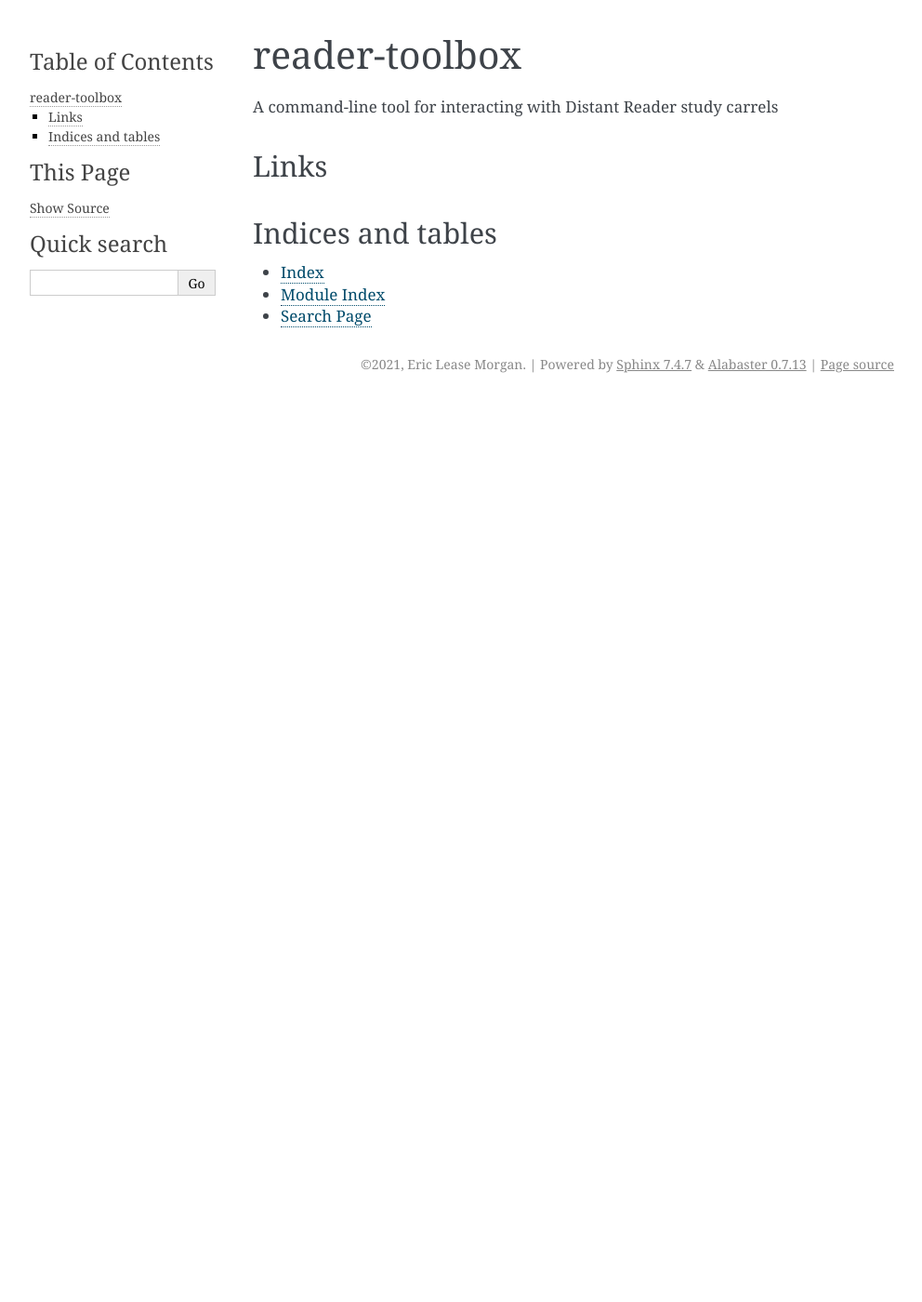
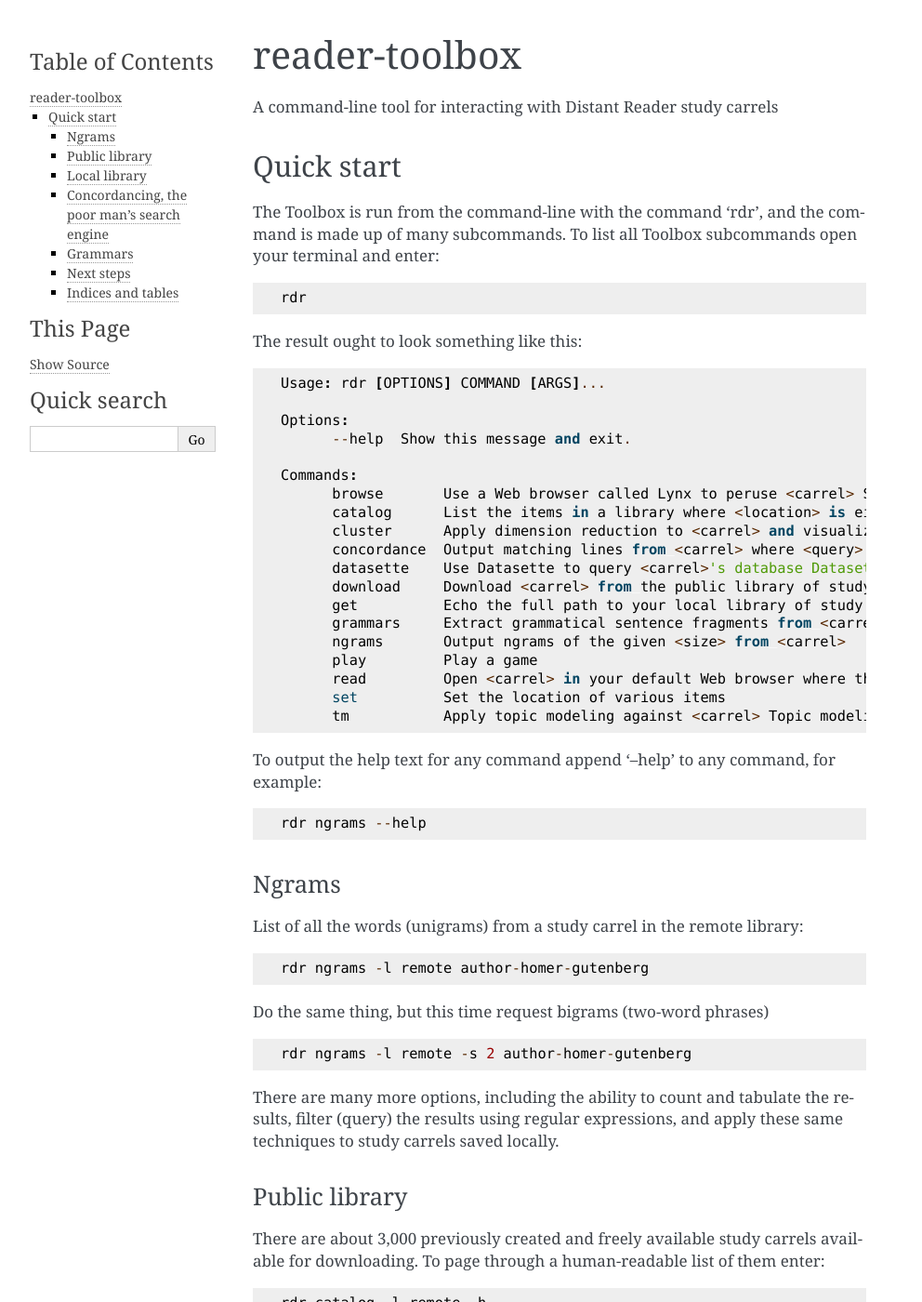
Before and after one commit to ericleasemorgan/reader-toolbox, a Sphinx documentation site: the page built from docs/index.rst, in a window 1280 px wide and 1400 px high. Shown: the whole window at 93% size, without its empty margins (148-1140 px from the left). Built offline with Sphinx 7.4.7, drawn with Linux system fonts in a browser that asks for light colours; some of the changed text lies outside the part shown.

Commit message:
Writing documentation

```diff
--- a/docs/index.rst
+++ b/docs/index.rst
@@ -4,18 +4,114 @@
    contain the root `toctree` directive.
 
 reader-toolbox
-==============
+**************
 
 A command-line tool for interacting with Distant Reader study carrels
-
 
 .. toctree::
    :maxdepth: 2
    :caption: Contents:
 
 
-Links
------
+Quick start
+===========
+
+The Toolbox is run from the command-line with the command 'rdr', and the command is made up of many subcommands. To list all Toolbox subcommands open your terminal and enter: ::
+
+  rdr
+
+The result ought to look something like this: ::
+
+  Usage: rdr [OPTIONS] COMMAND [ARGS]...
+
+  Options:
+	--help  Show this message and exit.
+
+  Commands:
+	browse       Use a Web browser called Lynx to peruse <carrel> Study...
+	catalog      List the items in a library where <location> is either...
+	cluster      Apply dimension reduction to <carrel> and visualize where...
+	concordance  Output matching lines from <carrel> where <query> is a word...
+	datasette    Use Datasette to query <carrel>'s database Datasette is an...
+	download     Download <carrel> from the public library of study carrels A...
+	get          Echo the full path to your local library of study carrels...
+	grammars     Extract grammatical sentence fragments from <carrel> where...
+	ngrams       Output ngrams of the given <size> from <carrel>
+	play         Play a game
+	read         Open <carrel> in your default Web browser where the location...
+	set          Set the location of various items
+	tm           Apply topic modeling against <carrel> Topic modeling is the...
+
+To output the help text for any command append '--help' to any command, for example: ::
+
+  rdr ngrams --help
+
+
+Ngrams
+------
+
+List of all the words (unigrams) from a study carrel in the remote library: ::
+
+  rdr ngrams -l remote author-homer-gutenberg
+
+Do the same thing, but this time request bigrams (two-word phrases) ::
+
+  rdr ngrams -l remote -s 2 author-homer-gutenberg
+
+There are many more options, including the ability to count and tabulate the results, filter (query) the results using regular expressions, and apply these same techniques to study carrels saved locally.
+
+
+Public library
+--------------
+
+There are about 3,000 previously created and freely available study carrels available for downloading. To page through a human-readable list of them enter: ::
+
+  rdr catalog -l remote -h
+
+The raw, unprocessed listing of remote study carrels is a tab-delimited stream, and consequently the previous command, sans the -h option, is very amenable to post-processing. For more detail, see the Tutorials.
+
+
+Local library
+-------------
+
+If you create a local collection of study carrels, then there are many more things you can do. To configure the location of your local collection, use the 'set' command, and you will be prompted for the name of a folder/directory: ::
+
+  rdr set local
+
+Now you can download a study carrel from the remote library and add it to your local collection: ::
+
+  rdr download author-homer-gutenberg
+
+You can now list the study carrels in your local collection: ::
+
+  rdr catalog
+
+
+Concordancing, the poor man's search engine
+-------------------------------------------
+
+Once you have identified words or ngrams of interest, you use a concordance (a poor man's search engine) to see how the words are used within the context of a study carrel. For example: ::
+
+  rdr concordance author-homer-gutenberg -q horse
+
+The -q option can also be a phrase: ::
+
+  rdr concordance author-homer-gutenberg -q 'fleet horses'
+
+
+Grammars
+--------
+
+When sentences are constructed using well-defined grammars, it is easy to extract sentence fragments matching those grammars. For example, to extract all the sentence fragments whose sentences are in the form of subject-verb-object, enter the following command. In order to use this function, you may need to install a language model, and if you do, then you will be asked to do so: ::
+
+  rdr grammars author-homer-gutenberg svo
+
+There are many more grammars availble in the Toolbox.
+
+Next steps
+----------
+
+This was only an introduction to the Reader Toolbox. Please see the Tutorials for more detail.
 
 
 Indices and tables
```
Also changed, not shown: 5 other files.
